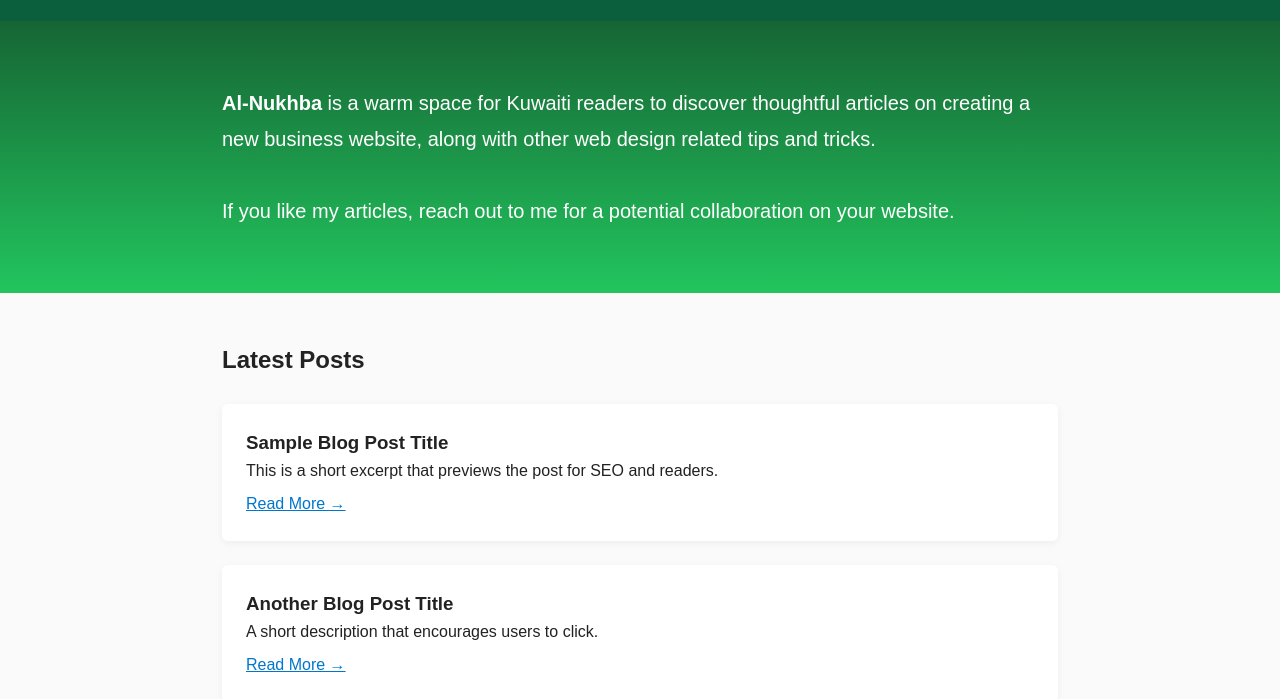
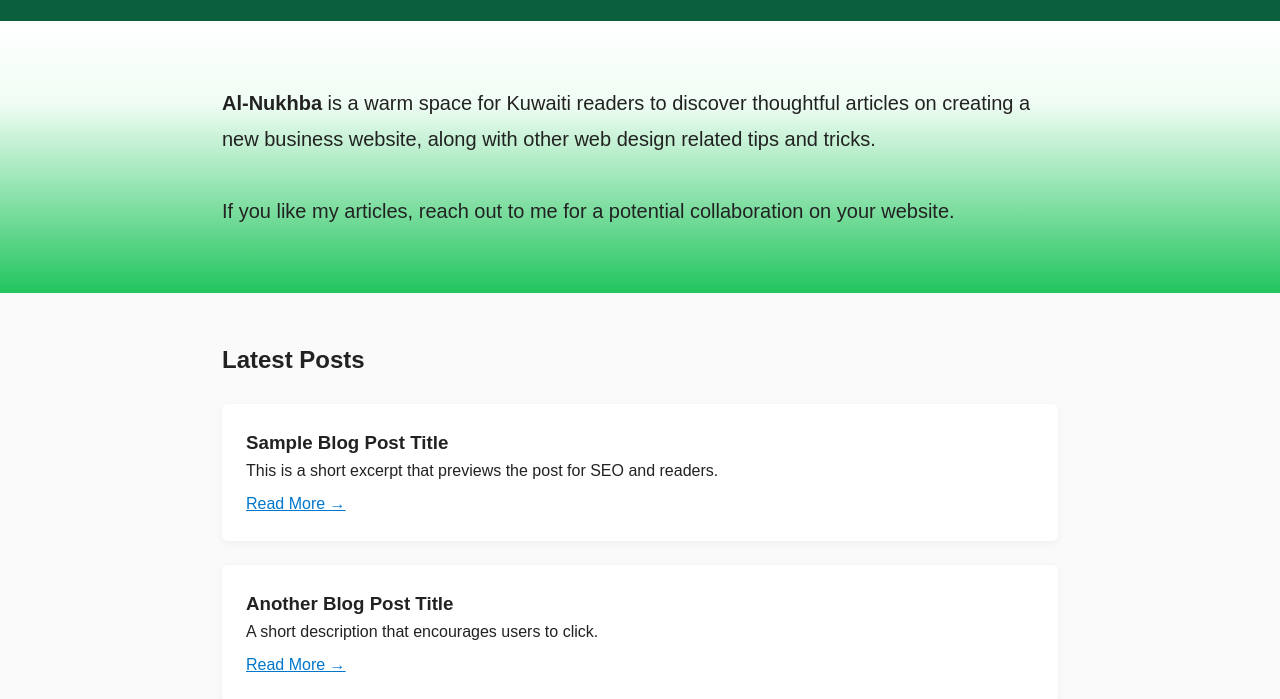
Before and after one commit to Tttt15676/Scrapi-Portfolio-Project-1, a plain HTML site: page index.html in a window 1280 px wide. Shown: the part 101-800 px from the top of the page. Drawn offline with Linux system fonts and the light colour scheme.

Commit message:
Update styles.css

```diff
--- a/styles.css
+++ b/styles.css
@@ -68,11 +68,11 @@ body {
 /* Hero */
 .hero {
   background: linear-gradient(
-    180deg,
-    #166534,
-    #22c55e
+    to bottom,
+    #ffffff 0%,
+    #f0fdf4 30%,
+    #22c55e 100%
   );
-  color: white;
 }
 
 
```
